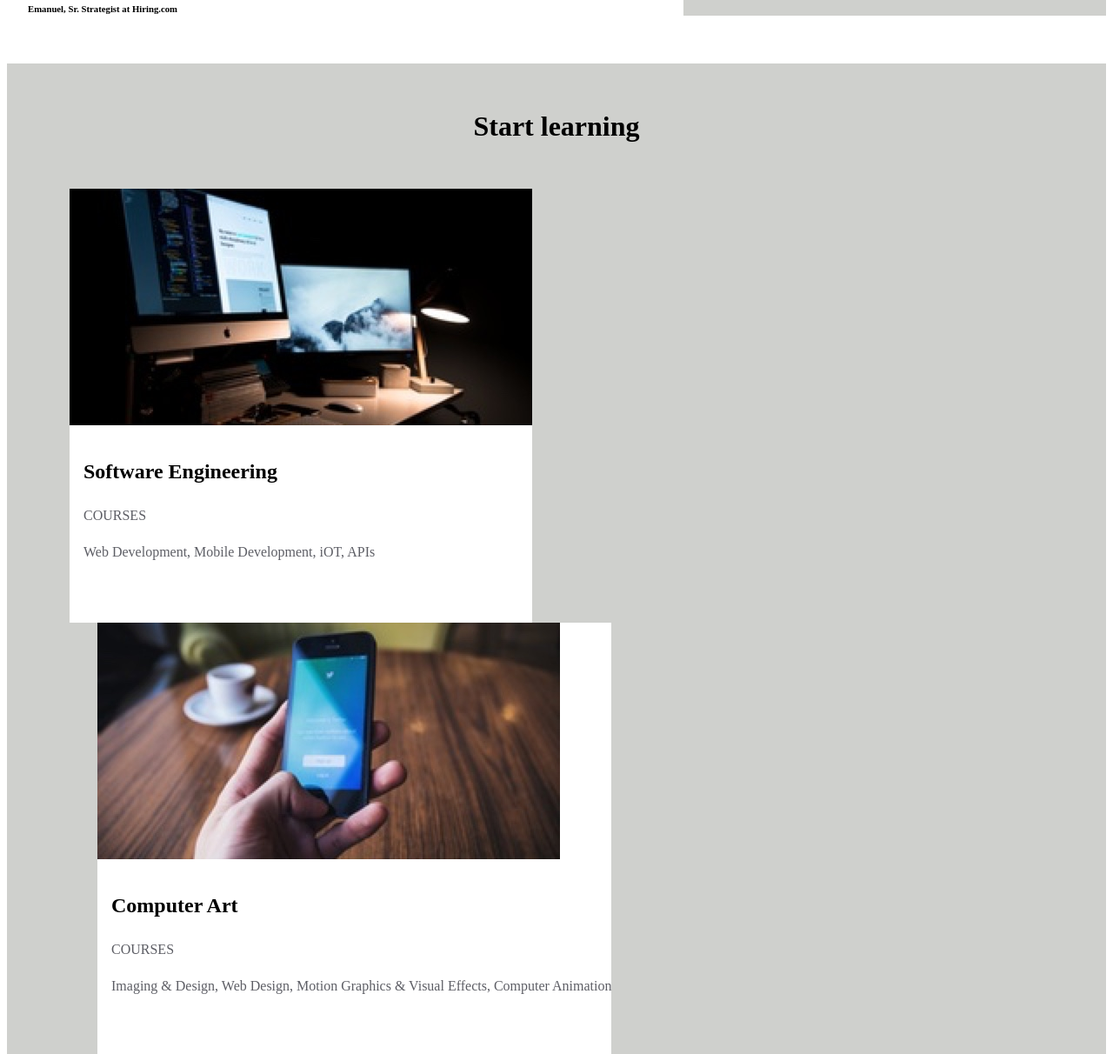
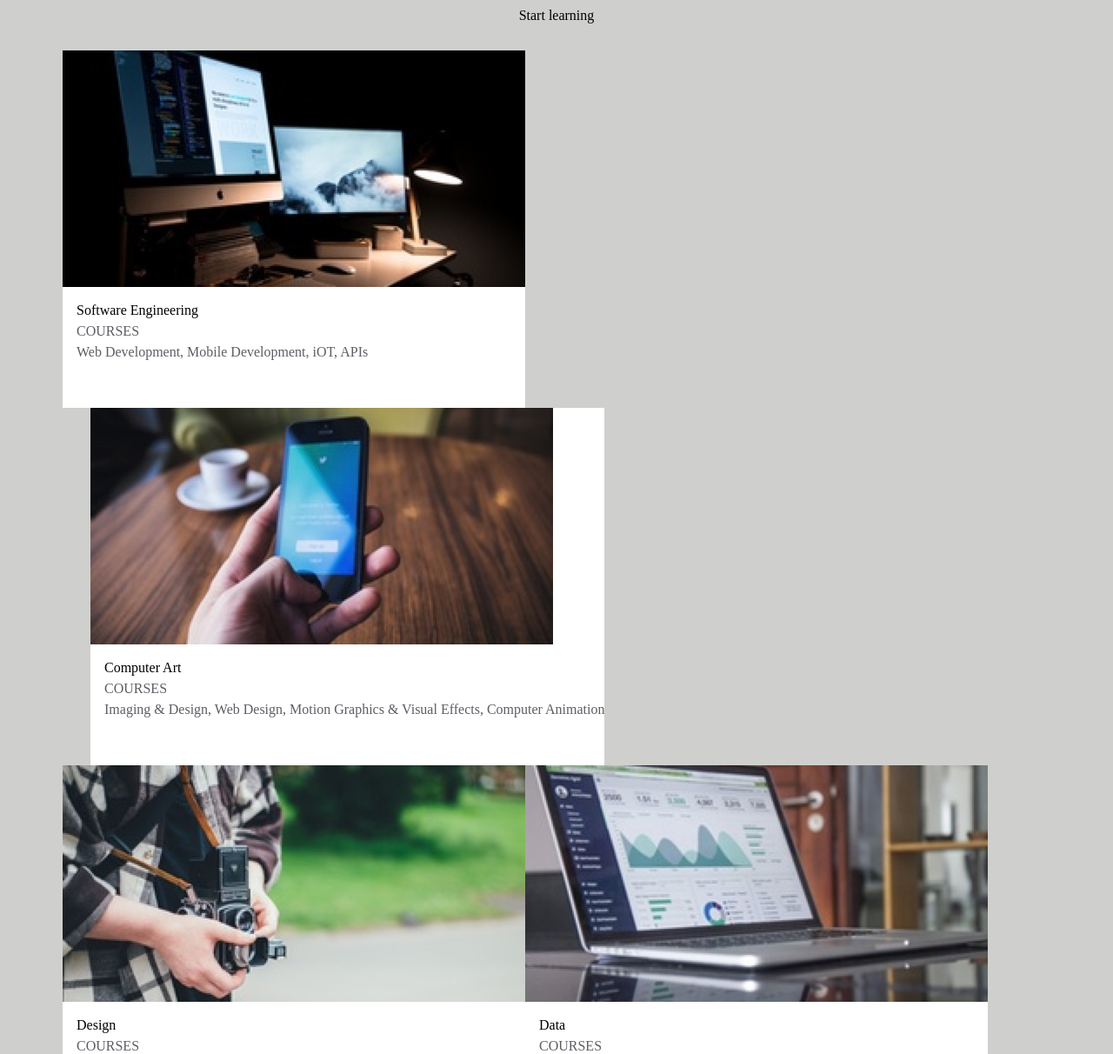
Before and after one commit to mmcguire91/Colmar-Academy, a plain HTML site: page index.html in a window 1280 px wide. Shown: the part 1249-2461 px from the top of the page at 87% size. Drawn offline with Linux system fonts and the light colour scheme.

Commit message:
redefine reset sheet add border box

```diff
--- a/index.html
+++ b/index.html
@@ -4,7 +4,7 @@
     <meta charset="utf-8">
     <title>Colmar Academy</title>
     <link href="./resources/css/style.css" type="text/css" rel="stylesheet">
-    <link href="./resources/css/reset.css" type="text/css" rel="resetsheet">
+    <link href="./resources/css/reset.css" type="text/css" rel="stylesheet">
   </head>
   <body>
 
--- a/resources/css/style.css
+++ b/resources/css/style.css
@@ -1,6 +1,9 @@
 /* ITEMS TO ADDRESS:
 -Learning tiles need a width defined to them
 */
+* {
+  box-sizing: border-box;
+}
 
 .header {
   display: flex;
```
